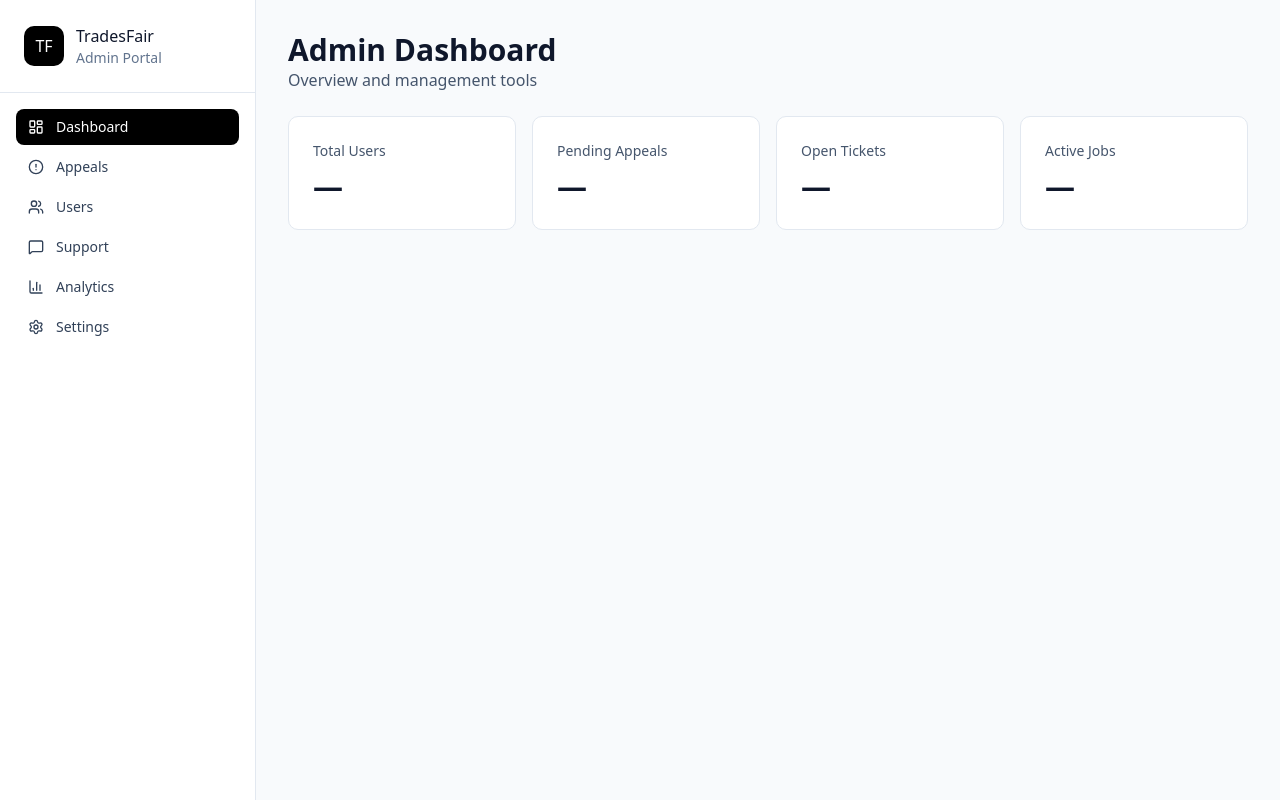
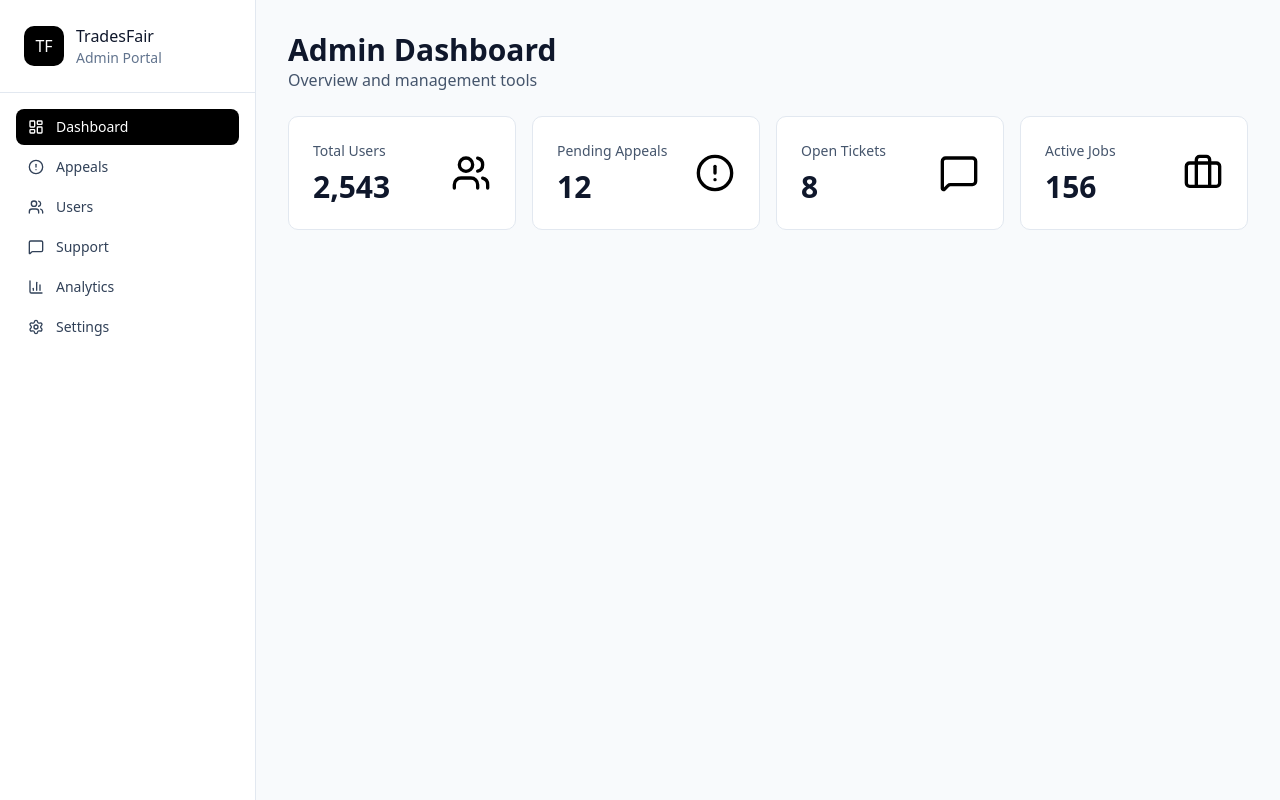
Before and after one commit to mzst-26/G35-Project, a Next.js app: page /admin/dashboard in a window 1280 px wide. Built offline with nearby package versions, Linux system fonts and the light colour scheme.

Commit message:
changed styling and added sample data

```diff
--- a/app/admin/dashboard/page.tsx
+++ b/app/admin/dashboard/page.tsx
@@ -1,7 +1,7 @@
 "use client";
 
 import { Button } from "@/components/ui/button";
-import { AlertCircle, BarChart3, LayoutDashboard, Menu, MessageSquare, Settings as SettingsIcon, Users, X } from "lucide-react";
+import { AlertCircle, BarChart3, Briefcase, LayoutDashboard, Menu, MessageSquare, Settings as SettingsIcon, Users, X } from "lucide-react";
 import { useState } from "react";
 
 type AdminSectionKey = "dashboard" | "appeals" | "users" | "support" | "analytics" | "settings";
@@ -129,20 +129,40 @@ export default function AdminDashboard() {
               </div>
               <div className="grid grid-cols-1 md:grid-cols-2 lg:grid-cols-4 gap-4">
                 <div className="bg-white rounded-lg border border-slate-200 p-6">
-                  <p className="text-sm text-slate-600">Total Users</p>
-                  <p className="text-3xl font-bold text-slate-900 mt-2">—</p>
+                  <div className="flex items-center justify-between">
+                    <div>
+                      <p className="text-sm text-slate-600">Total Users</p>
+                      <p className="text-3xl font-bold text-slate-900 mt-2">2,543</p>
+                    </div>
+                    <Users className="h-10 w-10 text-black" />
+                  </div>
                 </div>
                 <div className="bg-white rounded-lg border border-slate-200 p-6">
-                  <p className="text-sm text-slate-600">Pending Appeals</p>
-                  <p className="text-3xl font-bold text-slate-900 mt-2">—</p>
+                  <div className="flex items-center justify-between">
+                    <div>
+                      <p className="text-sm text-slate-600">Pending Appeals</p>
+                      <p className="text-3xl font-bold text-slate-900 mt-2">12</p>
+                    </div>
+                    <AlertCircle className="h-10 w-10 text-black" />
+                  </div>
                 </div>
                 <div className="bg-white rounded-lg border border-slate-200 p-6">
-                  <p className="text-sm text-slate-600">Open Tickets</p>
-                  <p className="text-3xl font-bold text-slate-900 mt-2">—</p>
+                  <div className="flex items-center justify-between">
+                    <div>
+                      <p className="text-sm text-slate-600">Open Tickets</p>
+                      <p className="text-3xl font-bold text-slate-900 mt-2">8</p>
+                    </div>
+                    <MessageSquare className="h-10 w-10 text-black" />
+                  </div>
                 </div>
                 <div className="bg-white rounded-lg border border-slate-200 p-6">
-                  <p className="text-sm text-slate-600">Active Jobs</p>
-                  <p className="text-3xl font-bold text-slate-900 mt-2">—</p>
+                  <div className="flex items-center justify-between">
+                    <div>
+                      <p className="text-sm text-slate-600">Active Jobs</p>
+                      <p className="text-3xl font-bold text-slate-900 mt-2">156</p>
+                    </div>
+                    <Briefcase className="h-10 w-10 text-black" />
+                  </div>
                 </div>
               </div>
             </div>
```
